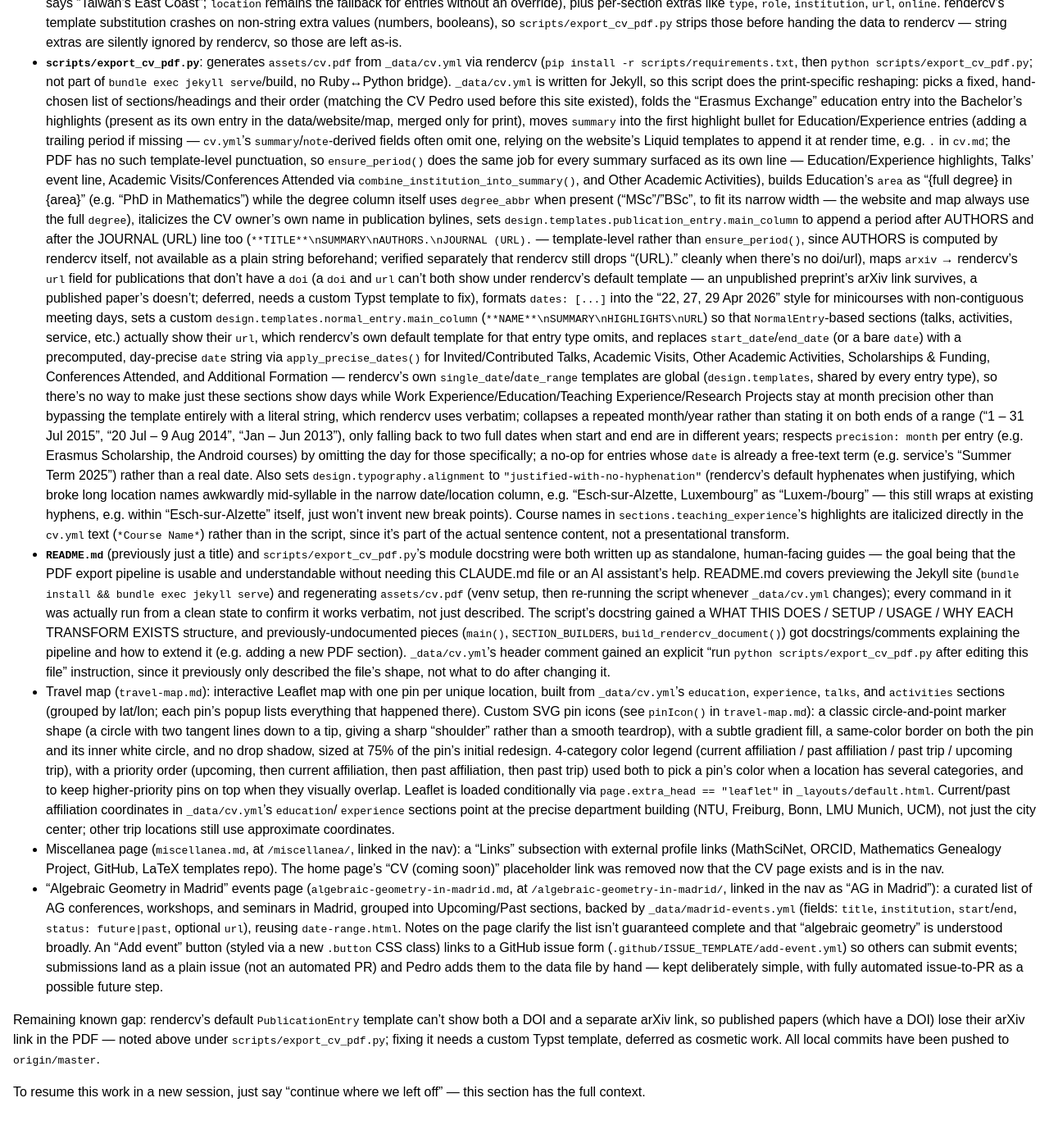
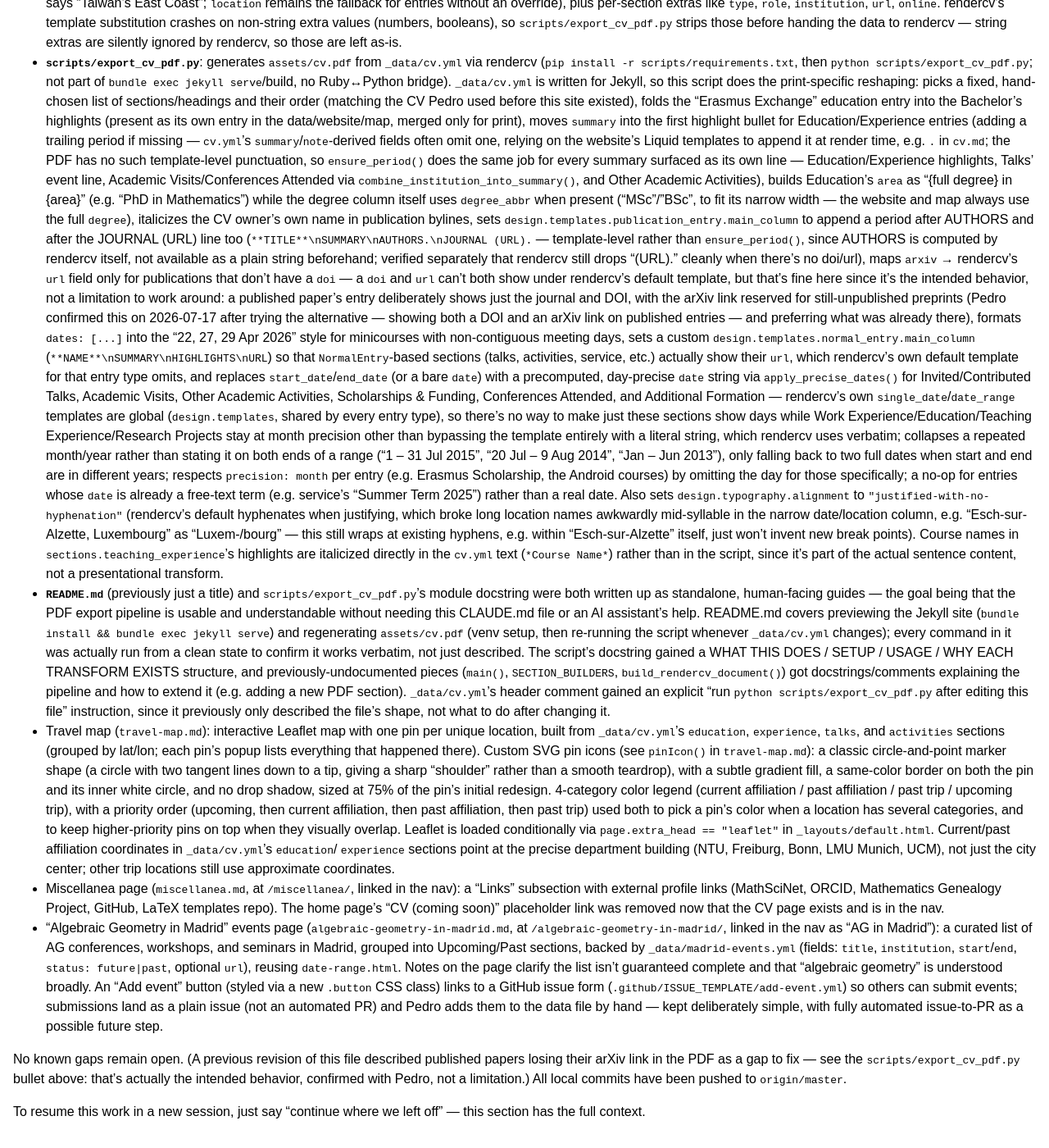
Before and after one commit to pedro-nunez/pedro-nunez.github.io, a Jekyll site: the page built from CLAUDE.md, in a window 1280 px wide and 1400 px high, scrolled down 2370 px. Shown: the whole window at 82% size. Built offline with Jekyll 4.4.1, drawn with Linux system fonts in a browser that asks for light colours; our own code applies the rules of GitHub Pages for plain Markdown files; before the commit the page ends 3746 px from its top, so only the background shows below that.

Commit message:
Clarify that publications intentionally show only journal+DOI
The DOI+arXiv double-link "gap" noted earlier was actually tried and
reverted: Pedro confirmed he prefers published papers showing just the
journal and DOI, with the arXiv link reserved for still-unpublished
preprints, over showing both links on every entry.

Co-Authored-By: Claude Sonnet 5 <noreply@anthropic.com>
Claude-Session: https://claude.ai/code/session_01DA8FQP4BUd5mDBeFEEDyRN

```diff
--- a/CLAUDE.md
+++ b/CLAUDE.md
@@ -200,11 +200,15 @@ Built, committed, step by step (see git log for the full sequence):
   rather than `ensure_period()`, since AUTHORS is computed by rendercv
   itself, not available as a plain string beforehand; verified
   separately that rendercv still drops "(URL)." cleanly when there's
-  no doi/url), maps `arxiv` → rendercv's `url` field for publications that
-  don't have a `doi` (a `doi` and `url` can't both show under
-  rendercv's default template — an unpublished preprint's arXiv link
-  survives, a published paper's doesn't; deferred, needs a custom
-  Typst template to fix), formats `dates: [...]` into the "22, 27, 29
+  no doi/url), maps `arxiv` → rendercv's `url` field only for
+  publications that don't have a `doi` — a `doi` and `url` can't both
+  show under rendercv's default template, but that's fine here since
+  it's the intended behavior, not a limitation to work around: a
+  published paper's entry deliberately shows just the journal and DOI,
+  with the arXiv link reserved for still-unpublished preprints (Pedro
+  confirmed this on 2026-07-17 after trying the alternative — showing
+  both a DOI and an arXiv link on published entries — and preferring
+  what was already there), formats `dates: [...]` into the "22, 27, 29
   Apr 2026" style for minicourses with non-contiguous meeting days,
   sets a custom `design.templates.normal_entry.main_column`
   (`**NAME**\nSUMMARY\nHIGHLIGHTS\nURL`) so that `NormalEntry`-based
@@ -294,12 +298,11 @@ Built, committed, step by step (see git log for the full sequence):
   PR) and Pedro adds them to the data file by hand — kept deliberately
   simple, with fully automated issue-to-PR as a possible future step.
 
-Remaining known gap: rendercv's default `PublicationEntry` template
-can't show both a DOI and a separate arXiv link, so published papers
-(which have a DOI) lose their arXiv link in the PDF — noted above under
-`scripts/export_cv_pdf.py`; fixing it needs a custom Typst template,
-deferred as cosmetic work. All local commits have been pushed to
-`origin/master`.
+No known gaps remain open. (A previous revision of this file described
+published papers losing their arXiv link in the PDF as a gap to fix —
+see the `scripts/export_cv_pdf.py` bullet above: that's actually the
+intended behavior, confirmed with Pedro, not a limitation.) All local
+commits have been pushed to `origin/master`.
 
 To resume this work in a new session, just say "continue where we left
 off" — this section has the full context.
```
